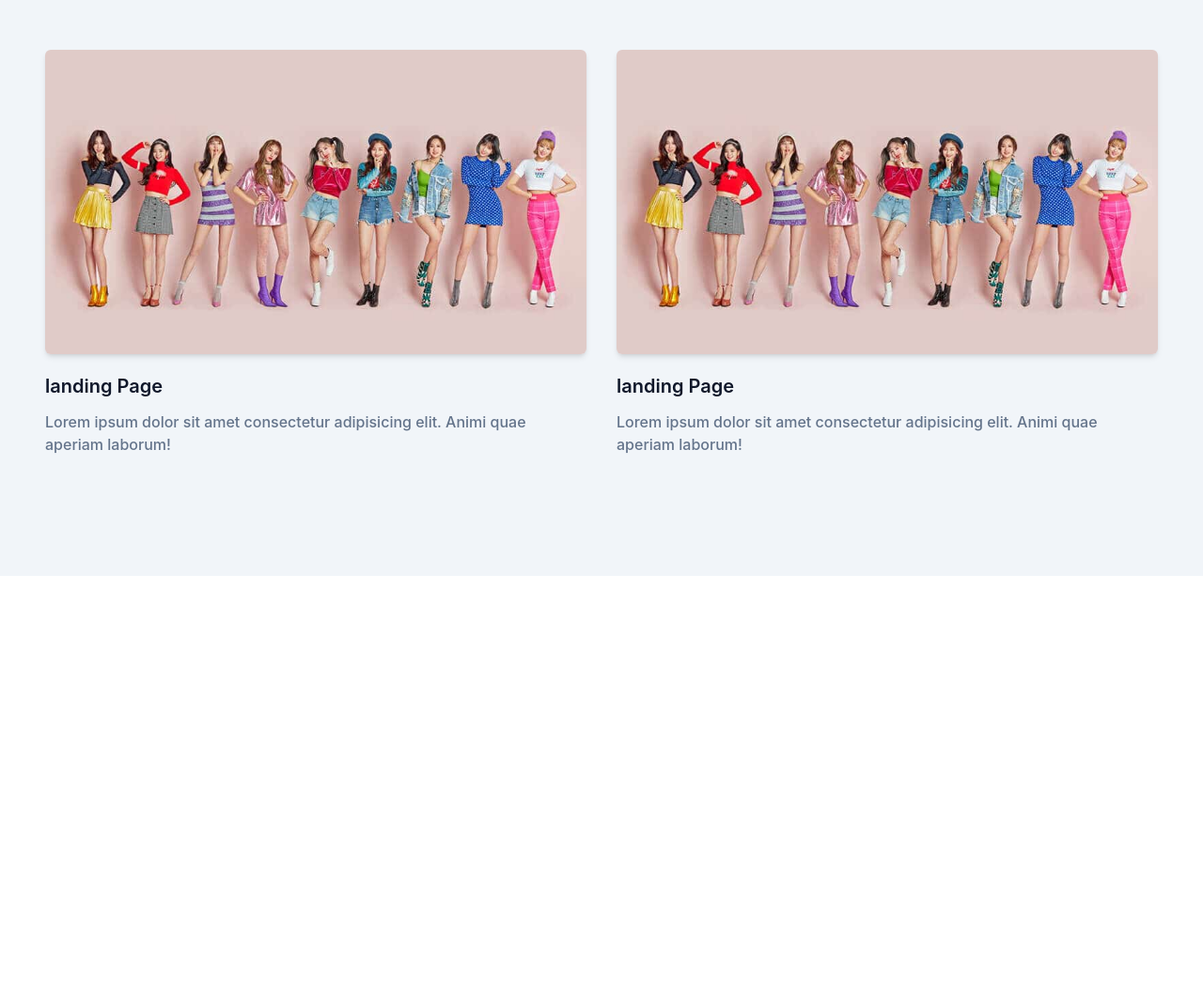
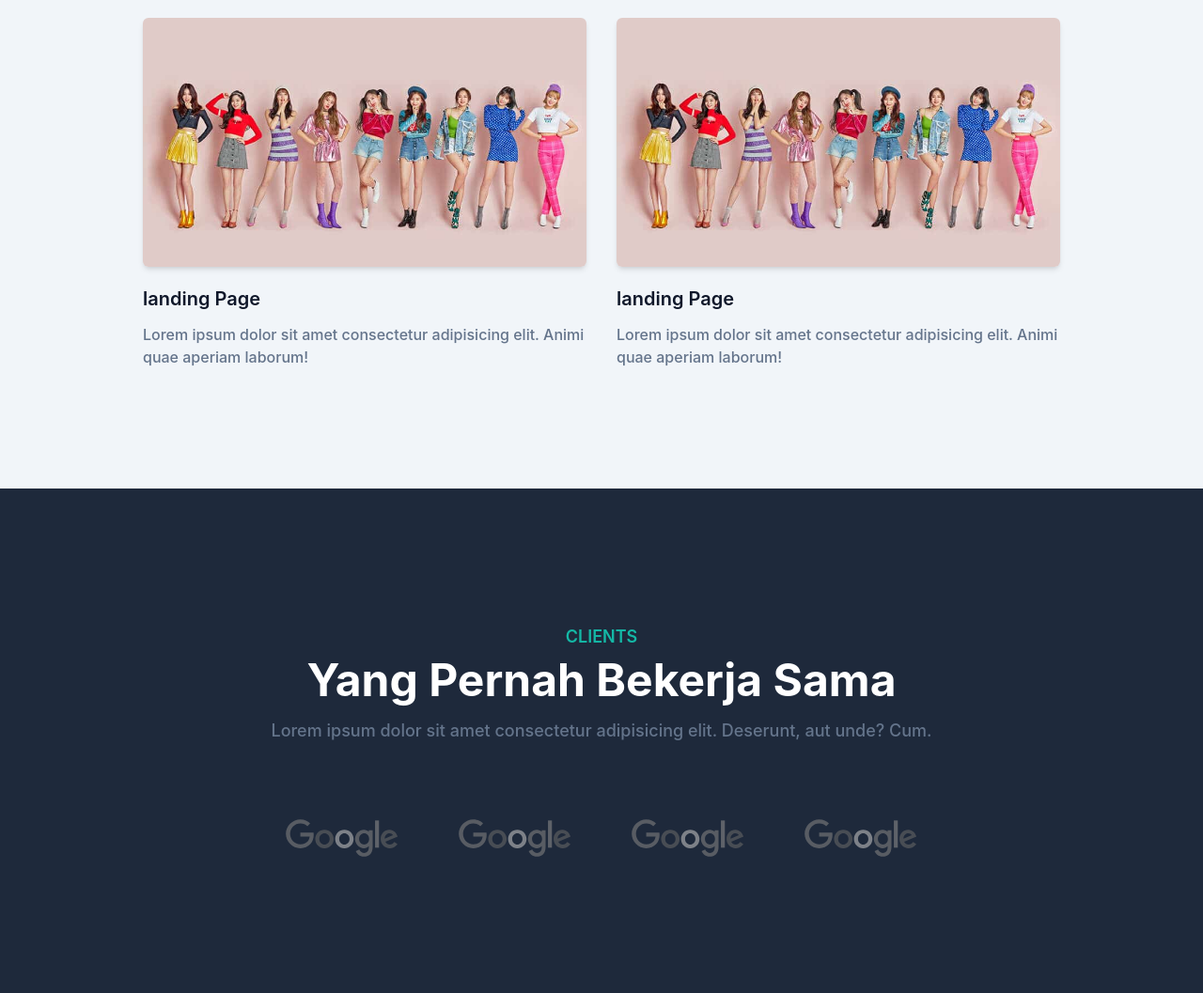
Before and after one commit to arlanariandi/v1, a website: page index.html in a window 1280 px wide. Shown: the part 1831-2888 px from the top of the page at 94% size. Before the commit the page ends 2444 px from the top, so only its background shows below. Drawn offline with Linux system fonts and the light colour scheme.

Commit message:
UPDATE: Update add clients section

```diff
--- a/index.html
+++ b/index.html
@@ -188,8 +188,9 @@
             <div class="w-full px-4">
                 <div class="max-w-xl mx-auto text-center mb-16">
                     <h4 class="font-semibold uppercase text-lg text-teal-500 mb-2">Portfolio</h4>
-                    <h2 class="font-bold text-slate-900 text-3xl mb-4">Projek Terbaru</h2>
-                    <p class="font-medium text-md text-slate-500">Lorem ipsum dolor sit amet consectetur adipisicing
+                    <h2 class="font-bold text-slate-900 text-3xl mb-4 sm:text-4xl lg:text-5xl">Projek Terbaru</h2>
+                    <p class="font-medium text-md text-slate-500 md:text-lg">Lorem ipsum dolor sit amet consectetur
+                        adipisicing
                         elit. Eum
                         quibusdam
                         provident delectus
@@ -198,7 +199,7 @@
                 </div>
             </div>
 
-            <div class="w-full px-4 flex flex-wrap justify-center">
+            <div class="w-full px-4 flex flex-wrap justify-center xl:w-10/12 xl:mx-auto">
                 <div class="mb-12 p-4 md:w-1/2">
                     <div class="rounded-md shadow-md overflow-hidden">
                         <img src="dist/img/portfolio/twice.jpg" alt="twice" width="100%">
@@ -244,6 +245,48 @@
     </section>
     <!-- Portfolio Section End -->
 
+    <!-- Clients Section Start -->
+    <section id="clients" class="pt-36 pb-32 bg-slate-800">
+        <div class="container">
+            <div class="w-full px-4">
+                <div class="mx-auto text-center mb-16">
+                    <h4 class="font-semibold uppercase text-lg text-teal-500 mb-2">Clients</h4>
+                    <h2 class="font-bold text-white text-3xl mb-4 sm:text-4xl lg:text-5xl">Yang Pernah Bekerja Sama</h2>
+                    <p class="font-medium text-md text-slate-500 md:text-lg">Lorem ipsum dolor sit amet consectetur
+                        adipisicing
+                        elit. Deserunt, aut unde? Cum.
+                    </p>
+                </div>
+            </div>
+
+            <div class="w-full px-4">
+                <div class="flex flex-wrap items-center justify-center">
+                    <a href="#"
+                        class="max-w-[120px] mx-4 py-4 grayscale opacity-60 transition duration-500 hover:grayscale-0 hover:opacity-100 lg:mx-6 xl:mx-8">
+                        <img src="dist/img/clients/Google_2015_logo.svg" alt="">
+                    </a>
+
+                    <a href="#"
+                        class="max-w-[120px] mx-4 py-4 grayscale opacity-60 transition duration-500 hover:grayscale-0 hover:opacity-100 lg:mx-6 xl:mx-8">
+                        <img src="dist/img/clients/Google_2015_logo.svg" alt="">
+                    </a>
+
+                    <a href="#"
+                        class="max-w-[120px] mx-4 py-4 grayscale opacity-60 transition duration-500 hover:grayscale-0 hover:opacity-100 lg:mx-6 xl:mx-8">
+                        <img src="dist/img/clients/Google_2015_logo.svg" alt="">
+                    </a>
+
+                    <a href="#"
+                        class="max-w-[120px] mx-4 py-4 grayscale opacity-60 transition duration-500 hover:grayscale-0 hover:opacity-100 lg:mx-6 xl:mx-8">
+                        <img src="dist/img/clients/Google_2015_logo.svg" alt="">
+                    </a>
+
+                </div>
+            </div>
+        </div>
+    </section>
+    <!-- Clients Section End -->
+
     <script src="dist/js/script.js"></script>
 </body>
 
```
Also changed, not shown: dist/img/clients/Google_2015_logo.svg (added), dist/output.css.
